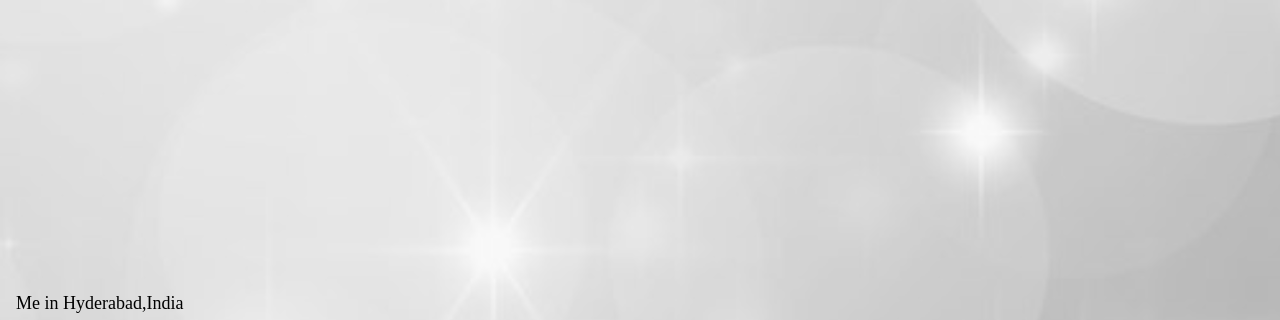
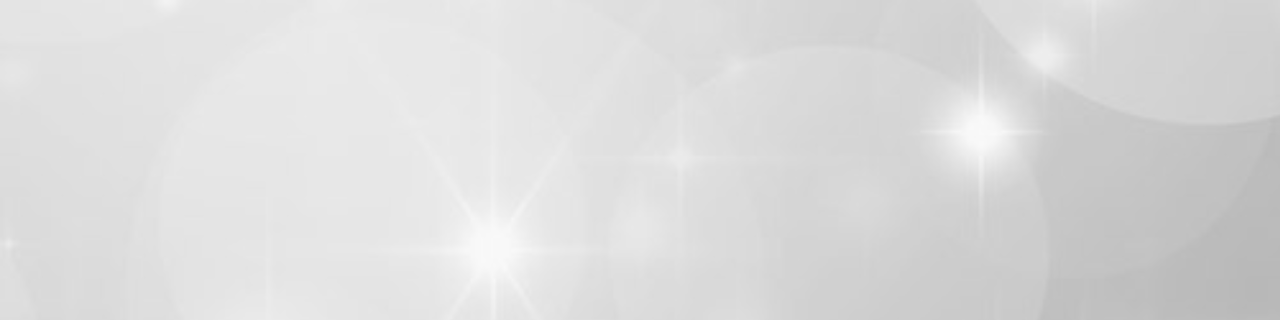
Before and after one commit to Layla5/Layla5, a plain HTML site: page index.html in a window 1280 px wide. Shown: the part 478-798 px from the top of the page. Drawn offline with Linux system fonts and the light colour scheme.

Commit message:
Update index.html

```diff
--- a/index.html
+++ b/index.html
@@ -77,7 +77,7 @@ I am a Junior Front End Web and Mobile Applications Developer. CSS3, JavaScript,
 
 	<div class="container">
   <img src="img/mestatue.png" alt="India" width="350" height="550">
-  <div class="bottomleft">Me in Hyderabad,India </div>
+  <div class="bottomleft"> </div>
 </div>
 
 	</section>
```
